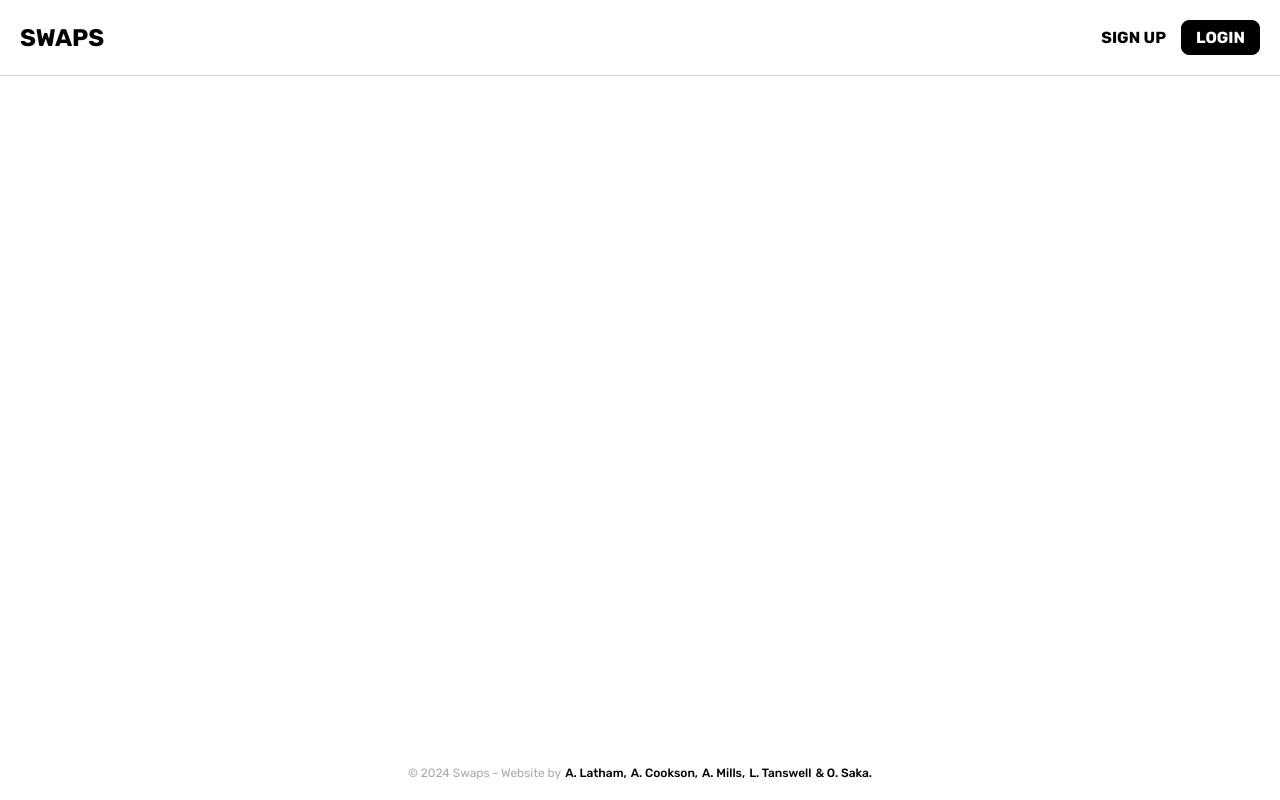
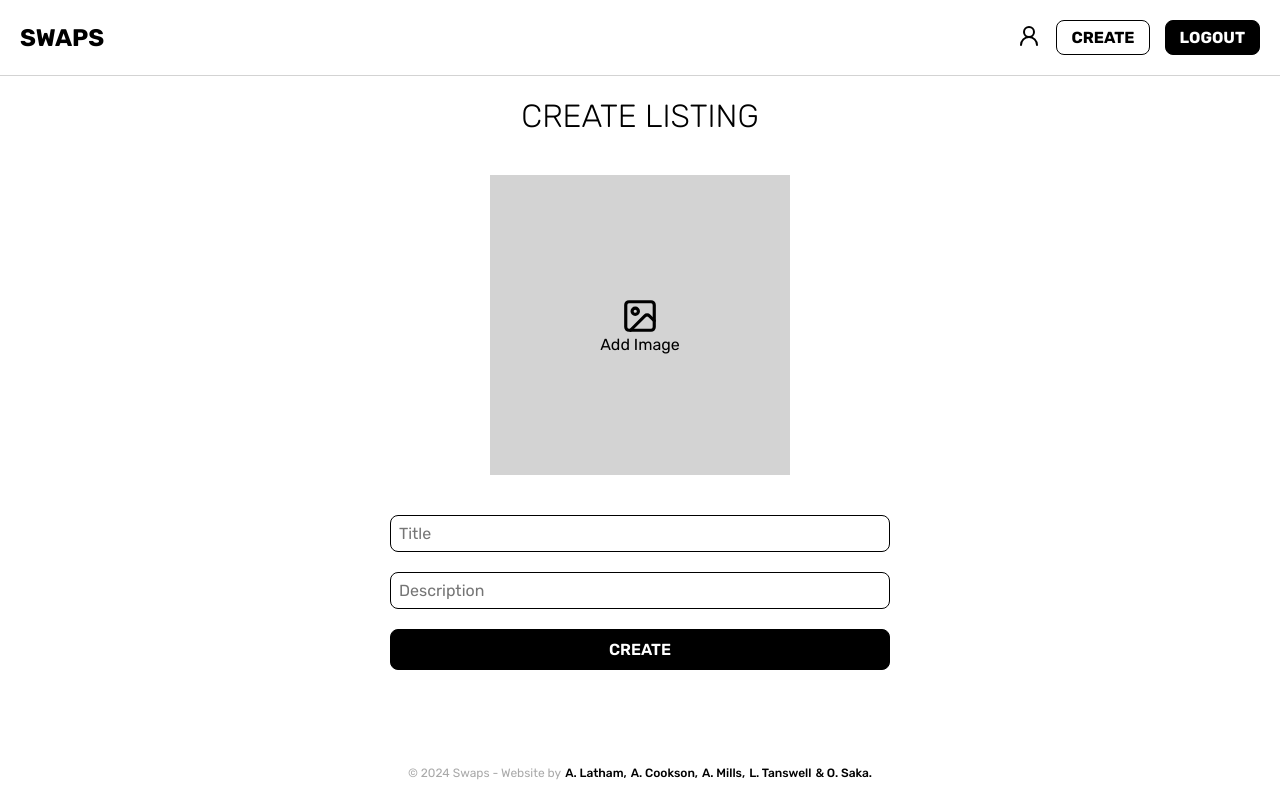
Before and after one commit to latham91/swaps-fe, a React (Vite) app: page /create in a window 1280 px wide. Built offline with nearby package versions, Linux system fonts and the light colour scheme.

Commit message:
enhancement: added account, create listing, view listing

```diff
--- a/src/App.jsx
+++ b/src/App.jsx
@@ -5,6 +5,9 @@ import Footer from "./components/Footer";
 import ProductPage from "./pages/ProductPage";
 import HomePage from "./pages/HomePage";
 import SignUpPage from "./pages/SignUpPage";
+import CreateListingPage from "./pages/CreateListingPage";
+import AccountPage from "./pages/AccountPage";
+import ViewListingsPage from "./pages/ViewListingsPage";
 
 export default function App() {
   return (
@@ -14,6 +17,9 @@ export default function App() {
         <Route path="/" element={<HomePage />} />
         <Route path="/signup" element={<SignUpPage />} />
         <Route path="/product" element={<ProductPage />} />
+        <Route path="/create" element={<CreateListingPage />} />
+        <Route path="/account" element={<AccountPage />} />
+        <Route path="/view-listings" element={<ViewListingsPage />} />
       </Routes>
       <Footer />
     </main>
--- a/src/components/Card.jsx
+++ b/src/components/Card.jsx
@@ -20,7 +20,7 @@ const Card = ({ title, username, imageUrl }) => {
 
 Card.propTypes = {
   title: PropTypes.string.isRequired,
-  username: PropTypes.string.isRequired,
+  username: PropTypes.string,
   imageUrl: PropTypes.string.isRequired,
 };
 
--- a/src/components/Navbar.jsx
+++ b/src/components/Navbar.jsx
@@ -4,7 +4,7 @@ import { useState } from "react";
 import { UserRound } from "lucide-react";
 
 export default function Navbar() {
-  const [loggedIn, setLoggedIn] = useState(false);
+  const [loggedIn, setLoggedIn] = useState(true);
   return (
     <header>
       <nav>
@@ -20,7 +20,9 @@ export default function Navbar() {
                 <Link to="/account">
                   <UserRound />
                 </Link>
-                <button className="secondary-btn">Create</button>
+                <Link className="secondary-btn" to="/create">
+                  Create
+                </Link>
                 <button className="primary-btn">Logout</button>
               </>
             ) : (
--- a/src/index.css
+++ b/src/index.css
@@ -70,3 +70,12 @@ body {
     color: white;
   }
 }
+
+button {
+  border: none;
+  outline: none;
+  margin: 0;
+  padding: 0;
+  background: none;
+  cursor: pointer;
+}
--- /dev/null
+++ b/src/pages/AccountPage.jsx
@@ -0,0 +1,70 @@
+import "../styles/AccountPage.css";
+import "../styles/SignUpPage.css";
+import { useState } from "react";
+import { Link } from "react-router-dom";
+
+export default function AccountPage() {
+  const [username, setUsername] = useState("");
+  const [email, setEmail] = useState("");
+  const [password, setPassword] = useState("");
+
+  const isAnyInputFilled = username || email || password;
+
+  return (
+    <div className="container">
+      <div className="account-container">
+        <div className="account-heading">
+          <h1>Account</h1>
+          <p>Change your account details below.</p>
+        </div>
+        <form id="account-form">
+          <div className="input-container">
+            <input
+              type="text"
+              name="username"
+              id="username"
+              placeholder="Change Username"
+              value={username}
+              onChange={(e) => setUsername(e.target.value)}
+            />
+          </div>
+
+          <div className="input-container">
+            <input
+              type="email"
+              name="email"
+              id="email"
+              placeholder="Change Email"
+              value={email}
+              onChange={(e) => setEmail(e.target.value)}
+            />
+          </div>
+
+          <div className="input-container">
+            <input
+              type="password"
+              name="password"
+              id="password"
+              placeholder="Change Password"
+              value={password}
+              onChange={(e) => setPassword(e.target.value)}
+            />
+          </div>
+
+          {isAnyInputFilled && (
+            <button className="accept-changes-btn" type="submit">
+              Accept Changes
+            </button>
+          )}
+
+          <Link to="/view-listings" className="view-listings-btn">
+            View Listings
+          </Link>
+          <button className="delete-account-btn" type="submit">
+            Delete Account
+          </button>
+        </form>
+      </div>
+    </div>
+  );
+}
--- /dev/null
+++ b/src/pages/CreateListingPage.jsx
@@ -0,0 +1,72 @@
+import React, { useState } from "react";
+import { Image } from "lucide-react";
+import "../styles/CreateListingPage.css";
+
+export default function CreateListingPage() {
+  const [selectedImage, setSelectedImage] = useState(null);
+
+  const handleImageChange = (e) => {
+    const file = e.target.files[0];
+
+    if (file) {
+      setSelectedImage(URL.createObjectURL(file));
+    }
+  };
+
+  return (
+    <div className="container">
+      <div className="create-listing-container">
+        <div className="create-listing-heading">
+          <h1>Create Listing</h1>
+        </div>
+
+        <div className="add-image-container">
+          <label htmlFor="image" className="add-image-label">
+            {selectedImage ? (
+              <img
+                src={selectedImage}
+                alt="Uploaded"
+                style={{
+                  width: "300px",
+                  height: "300px",
+                  objectFit: "cover",
+                }}
+              />
+            ) : (
+              <>
+                <Image size={38} />
+                <p className="image-text">Add Image</p>
+              </>
+            )}
+          </label>
+          <input
+            type="file"
+            id="image"
+            accept="image/*"
+            style={{ display: "none" }}
+            onChange={handleImageChange}
+          />
+        </div>
+
+        <form id="create-listing-form">
+          <div className="input-container">
+            <input type="text" name="title" id="title" placeholder="Title" />
+          </div>
+
+          <div className="input-container">
+            <input
+              type="text"
+              name="description"
+              id="description"
+              placeholder="Description"
+            />
+          </div>
+
+          <button className="secondary-btn" type="submit">
+            Create
+          </button>
+        </form>
+      </div>
+    </div>
+  );
+}
--- /dev/null
+++ b/src/pages/ViewListingsPage.jsx
@@ -0,0 +1,29 @@
+import "../styles/ViewListingsPage.css";
+import React from "react";
+import Card from "../components/Card";
+
+export default function ViewListingsPage() {
+  const cardData = [
+    {
+      title: "Guitar",
+      imageUrl:
+        "https://images.pexels.com/photos/2156327/pexels-photo-2156327.jpeg?auto=compress&cs=tinysrgb&w=1260&h=750&dpr=2",
+    },
+    {
+      title: "Smart Watch",
+      imageUrl:
+        "https://images.pexels.com/photos/437037/pexels-photo-437037.jpeg?auto=compress&cs=tinysrgb&w=1260&h=750&dpr=2",
+    },
+  ];
+
+  return (
+    <div className="view-listings-page">
+      <h1 className="home-title">My Listings</h1>
+      <div className="card-container">
+        {cardData.map((card, index) => (
+          <Card key={index} title={card.title} imageUrl={card.imageUrl} />
+        ))}
+      </div>
+    </div>
+  );
+}
--- /dev/null
+++ b/src/styles/AccountPage.css
@@ -0,0 +1,87 @@
+.account-container {
+  display: flex;
+  flex-direction: column;
+  max-width: 500px;
+  margin: 0 auto;
+  gap: 50px;
+}
+
+.account-heading {
+  text-align: center;
+}
+
+#account-form {
+  display: flex;
+  flex-direction: column;
+  gap: 20px;
+
+  .input-container {
+    display: flex;
+    flex-direction: column;
+    gap: 5px;
+
+    label {
+      font-size: 14px;
+    }
+
+    input {
+      padding: 8px;
+      font-size: 16px;
+      border-radius: 8px;
+      border: 1px solid black;
+
+      &:focus {
+        outline-color: black;
+      }
+    }
+  }
+
+  .view-listings-btn {
+    padding: 10px 14px;
+    background-color: black;
+    border-radius: 8px;
+    color: white;
+    font-size: 16px;
+    text-transform: uppercase;
+    font-weight: 600;
+    cursor: pointer;
+    text-align: center;
+
+    &:hover {
+      background-color: rgb(32, 32, 32);
+      color: white;
+    }
+  }
+
+  .accept-changes-btn {
+    padding: 10px 14px;
+    background-color: #45a049;
+    border-radius: 8px;
+    color: white;
+    font-size: 16px;
+    text-transform: uppercase;
+    font-weight: 600;
+    cursor: pointer;
+
+    &:hover {
+      background-color: #4caf50;
+      color: white;
+    }
+  }
+
+  .delete-account-btn {
+    padding: 10px 14px;
+    background-color: #d32f2f;
+    border-radius: 8px;
+    color: white;
+    font-size: 16px;
+    text-transform: uppercase;
+    font-weight: 600;
+    cursor: pointer;
+
+    &:hover {
+      background-color: #e57373;
+      color: white;
+    }
+  }
+}
--- a/src/styles/Card.css
+++ b/src/styles/Card.css
@@ -4,6 +4,7 @@
   border: 1px solid lightgrey;
   overflow: hidden;
   position: relative;
+  text-align: center;
   &:hover {
     cursor: pointer;
   }
@@ -21,6 +22,11 @@
 }
 
 .card-content {
+  display: flex;
+  justify-content: center;
+  flex-direction: column;
+  align-items: center;
+  height: 70px;
   position: absolute;
   bottom: 0;
   left: 0;
@@ -33,7 +39,6 @@
 
 .card-title {
   font-size: 1.2em;
-  margin-bottom: 8px;
   &:hover {
     cursor: pointer;
     text-decoration: underline;
@@ -42,6 +47,7 @@
 
 .card-username {
   color: black;
+
   &:hover {
     cursor: pointer;
   }
--- /dev/null
+++ b/src/styles/CreateListingPage.css
@@ -0,0 +1,86 @@
+.container {
+  height: calc(100vh - 130px);
+}
+
+.create-listing-container {
+  display: flex;
+  flex-direction: column;
+  max-width: 500px;
+  margin: 0 auto;
+  gap: 20px;
+}
+
+.create-listing-heading {
+  text-align: center;
+}
+
+#create-listing-form {
+  display: flex;
+  flex-direction: column;
+  gap: 20px;
+
+  .input-container {
+    display: flex;
+    flex-direction: column;
+    gap: 5px;
+
+    input {
+      padding: 8px;
+      font-size: 16px;
+      border-radius: 8px;
+      border: 1px solid black;
+
+      &:focus {
+        outline-color: black;
+      }
+    }
+  }
+
+  button {
+    padding: 10px 14px;
+    background-color: black;
+    border-radius: 8px;
+    color: white;
+    font-size: 16px;
+    text-transform: uppercase;
+    font-weight: 600;
+    cursor: pointer;
+
+    &:hover {
+      background-color: rgb(32, 32, 32);
+      color: white;
+    }
+  }
+
+  .form-footer {
+    text-align: center;
+  }
+}
+
+.add-image-container {
+  display: flex;
+  flex-direction: column;
+  align-items: center;
+  justify-content: center;
+  margin-bottom: 20px;
+
+  .add-image-label {
+    height: 300px;
+    width: 300px;
+    background-color: lightgrey;
+    display: flex;
+    flex-direction: column;
+    align-items: center;
+    justify-content: center;
+    cursor: pointer;
+
+    span {
+      margin-top: 5px;
+      font-size: 14px;
+    }
+  }
+
+  input {
+    display: none;
+  }
+}
--- /dev/null
+++ b/src/styles/ViewListingsPage.css
@@ -0,0 +1,11 @@
+.view-listings-page {
+  display: flex;
+  flex-direction: column;
+  align-items: center;
+  height: calc(100vh - 130px);
+  margin: auto 0;
+}
+
+.view-listings-page a:hover {
+  color: black;
+}
```
